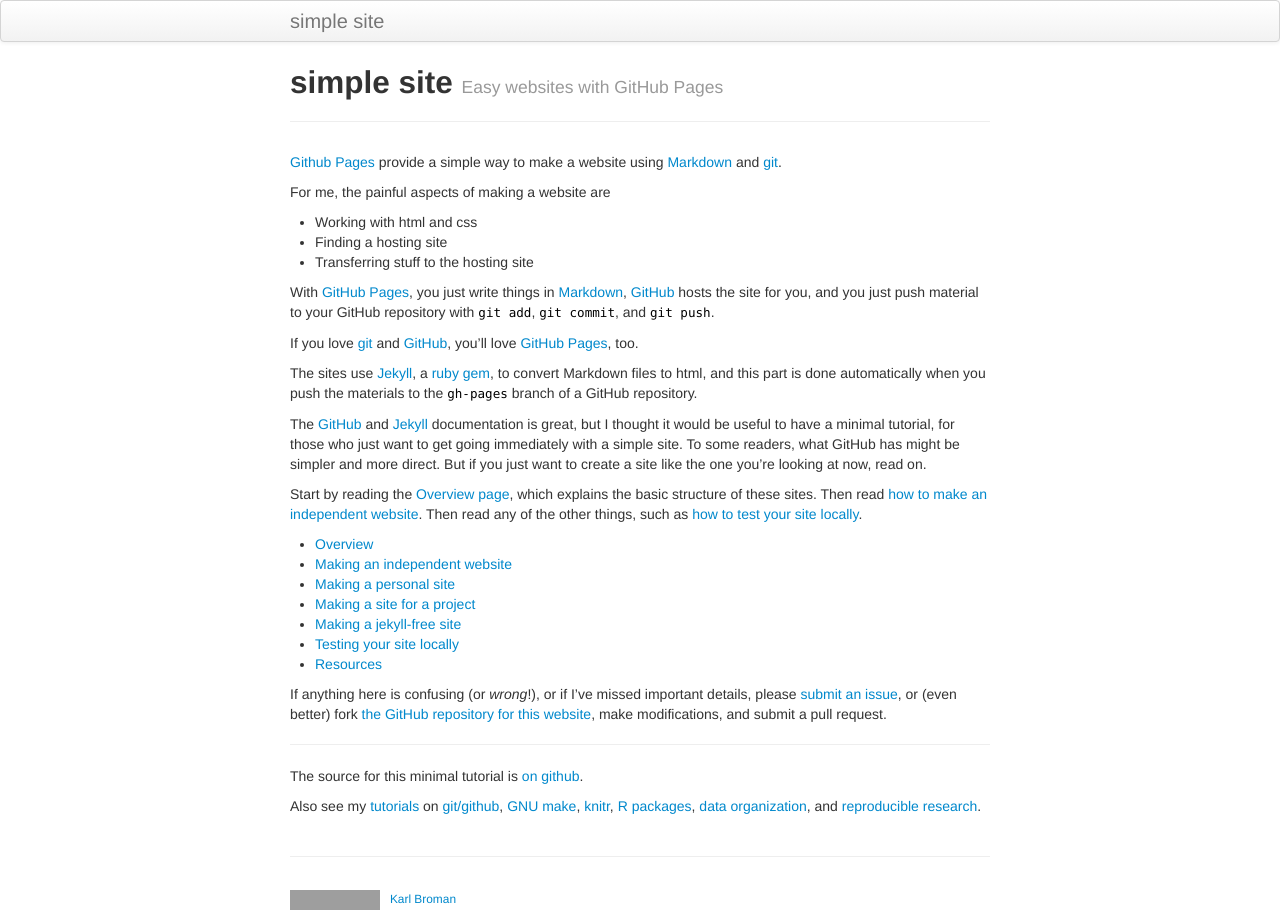
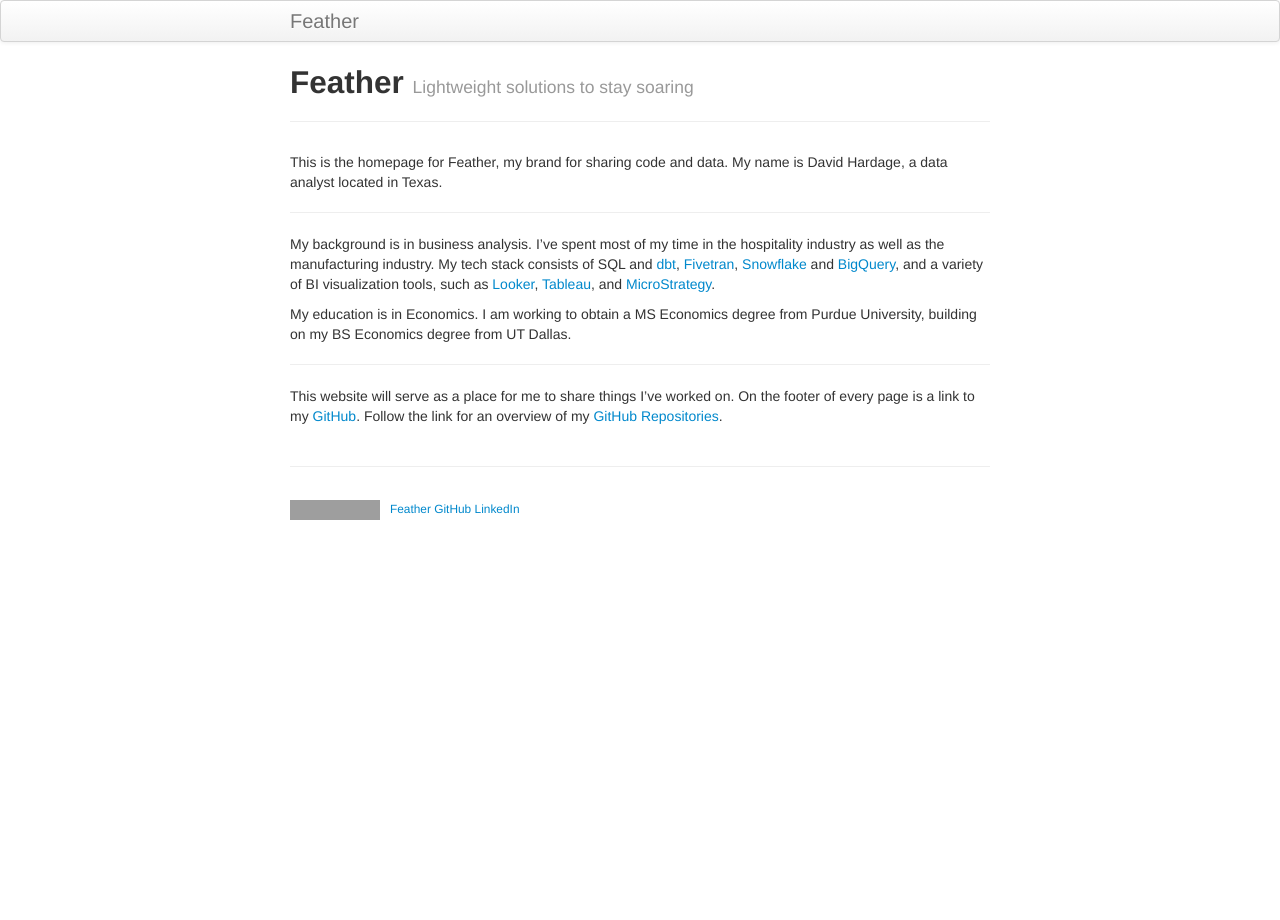
Before and after one commit to kbroman/simple_site, a Jekyll site: the page built from index.md, in a window 1280 px wide. Built offline with Jekyll 4.4.1, drawn with Linux system fonts in a browser that asks for light colours; grey boxes are pictures that could not be loaded.

Commit message:
initial commit

```diff
--- a/_config.yml
+++ b/_config.yml
@@ -5,18 +5,15 @@ permalink: /:categories/:year/:month/:day/:title
 exclude: [".rvmrc", ".rbenv-version", "ReadMe.md", "Rakefile", "changelog.md", "License.md"]
 highlighter: rouge
 
-# Themes are encouraged to use these universal variables
-# so be sure to set them if your theme uses them.
-#
-title : simple site
+# Universal variables
+title : Feather
 author :
-  name : Karl Broman
-  email : kbroman@gmail.com
-  github : kbroman
-  feedburner : nil
+  name : David Hardage
+  email : featheranalytics@proton.me
+  github : FeatherAnalytics
 
-# NOTE: Replacing this next line with your own URL
-production_url : https://kbroman.github.io/simple_site
+
+production_url : https://featheranalytics.github.io/
 
 # Tell Github to use the kramdown markdown interpreter
 # (see https://help.github.com/articles/migrating-your-pages-site-from-maruku)
@@ -50,8 +47,8 @@ JB :
   #   - When setting BASE_PATH it must be a valid url.
   #     This means always setting the protocol (http|https) or prefixing with "/"
   #
-  # NOTE: Replace this next line with your own URL, likely with username.github.io
-  BASE_PATH : https://kbroman.org/simple_site
+
+  BASE_PATH : https://featheranalytics.github.io/
 
   # By default, the asset_path is automatically defined relative to BASE_PATH plus the enabled theme.
   # ex: [BASE_PATH]/assets/themes/[THEME-NAME]
@@ -60,8 +57,6 @@ JB :
   # ex:
   #   http://s3.amazonaws.com/yoursite/themes/watermelon
   #   /assets
-  #
-  # ASSET_PATH : https://kbroman.org/simple_site/assets/themes/twitter
 
   # These paths are to the main pages Jekyll-Bootstrap ships with.
   # Some JB helpers refer to these paths; change them here if needed.
--- a/_includes/themes/twitter/default.html
+++ b/_includes/themes/twitter/default.html
@@ -44,10 +44,10 @@
       <hr>
       <footer>
         <p><small>
-  <!-- start of Karl's footer; modify this part -->
-          <a href="https://creativecommons.org/publicdomain/zero/1.0/"><img src="https://i.creativecommons.org/p/zero/1.0/88x31.png" alt="CC0"/></a> &nbsp;
-          <a href="https://kbroman.org">Karl Broman</a>
-  <!-- end of Karl's footer; modify this part -->
+           <a href="https://creativecommons.org/publicdomain/zero/1.0/"><img src="https://i.creativecommons.org/p/zero/1.0/88x31.png" alt="CC0"/></a> &nbsp;
+          <a href="https://featheranalytics.github.io/">Feather</a>
+          <a href="https://github.com/FeatherAnalytics">GitHub</a>
+          <a href="https://www.linkedin.com/in/david-hardage/">LinkedIn</a>
         </small></p>
       </footer>
 
--- a/index.md
+++ b/index.md
@@ -1,72 +1,18 @@
 ---
 layout: page
-title: simple site
-tagline: Easy websites with GitHub Pages
-description: Minimal tutorial on making a simple website with GitHub Pages
+title: Feather
+tagline: Lightweight solutions to stay soaring
+description: Sharing tips, tricks, and data from Feather Analytics
 ---
 
-[Github Pages](https://pages.github.com) provide a simple way to make a
-website using
-[Markdown](https://daringfireball.net/projects/markdown/) and
-[git](https://git-scm.com).
-
-For me, the painful aspects of making a website are
-
-- Working with html and css
-- Finding a hosting site
-- Transferring stuff to the hosting site
-
-With [GitHub Pages](https://pages.github.com), you just write things in
-[Markdown](https://daringfireball.net/projects/markdown/),
-[GitHub](https://github.com) hosts the site for you, and you just push
-material to your GitHub repository with `git add`, `git commit`, and
-`git push`.
-
-If you love [git](https://git-scm.com/) and
-[GitHub](https://github.com), you'll love
-[GitHub Pages](https://pages.github.com), too.
-
-The sites use [Jekyll](https://jekyllrb.com/), a
-[ruby](https://www.ruby-lang.org/en/) [gem](https://rubygems.org/), to
-convert Markdown files to html, and this part is done
-automatically when you push the materials to the `gh-pages` branch
-of a GitHub repository.
-
-The [GitHub](https://pages.github.com) and
-[Jekyll](https://jekyllrb.com) documentation is great, but I thought it
-would be useful to have a minimal tutorial, for those who just want to
-get going immediately with a simple site. To some readers, what GitHub
-has might be simpler and more direct.  But if you just want to create
-a site like the one you're looking at now, read on.
-
-Start by reading the [Overview page](pages/overview.html), which
-explains the basic structure of these sites. Then read
-[how to make an independent website](pages/independent_site.html). Then
-read any of the other things, such as
-[how to test your site locally](pages/local_test.html).
-
-- [Overview](pages/overview.html)
-- [Making an independent website](pages/independent_site.html)
-- [Making a personal site](pages/user_site.html)
-- [Making a site for a project](pages/project_site.html)
-- [Making a jekyll-free site](pages/nojekyll.html)
-- [Testing your site locally](pages/local_test.html)
-- [Resources](pages/resources.html)
-
-If anything here is confusing (or _wrong_!), or if I've missed
-important details, please
-[submit an issue](https://github.com/kbroman/simple_site/issues), or (even
-better) fork [the GitHub repository for this website](https://github.com/kbroman/simple_site),
-make modifications, and submit a pull request.
+This is the homepage for Feather, my brand for sharing code and data. My name is David Hardage, a data analyst located in Texas.
 
 ---
 
-The source for this minimal tutorial is [on github](https://github.com/kbroman/simple_site).
+My background is in business analysis. I've spent most of my time in the hospitality industry as well as the manufacturing industry. My tech stack consists of SQL and [dbt](https://www.getdbt.com/), [Fivetran](https://fivetran.com/), [Snowflake](https://www.snowflake.com/en/) and [BigQuery](https://cloud.google.com/bigquery), and a variety of BI visualization tools, such as [Looker](https://cloud.google.com/looker), [Tableau](https://www.tableau.com/), and [MicroStrategy](https://www.microstrategy.com/).
 
-Also see my [tutorials](https://kbroman.org/tutorials) on
-[git/github](https://kbroman.org/github_tutorial),
-[GNU make](https://kbroman.org/minimal_make),
-[knitr](https://kbroman.org/knitr_knutshell),
-[R packages](https://kbroman.org/pkg_primer),
-[data organization](https://kbroman.org/dataorg),
-and [reproducible research](https://kbroman.org/steps2rr).
+My education is in Economics. I am working to obtain a MS Economics degree from Purdue University, building on my BS Economics degree from UT Dallas.
+
+---
+
+This website will serve as a place for me to share things I've worked on. On the footer of every page is a link to my [GitHub](https://github.com/FeatherAnalytics). Follow the link for an overview of my [GitHub Repositories](pages/repositories.html).
```
Also changed, not shown: pages/independent_site.md (deleted, +0 -202 lines), pages/local_test.md (deleted, +0 -60 lines), pages/nojekyll.md (deleted, +0 -24 lines), pages/overview.md (deleted, +0 -107 lines), pages/project_site.md (deleted, +0 -61 lines), pages/repositories.md (added, +11 -0 lines), pages/resources.md (deleted, +0 -24 lines), pages/user_site.md (deleted, +0 -53 lines), favicon.ico (deleted).
